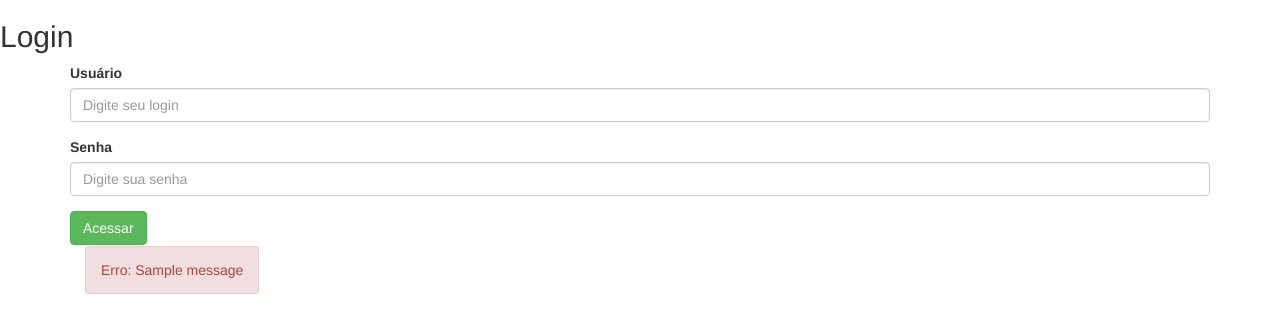
After one commit to Valdir2018/agenda, a Django app: page /login/ in a window 1280 px wide. The commit adds this page. Shown: the top 333 px of the page. Run offline with Django 3.2, Linux system fonts and the light colour scheme; one stand-in notice (Sample message) is shown; some libraries are stand-ins or nearby versions.

Commit message:
Incluido tela e funcionalidade de autenticacao do usuario

```diff
--- a/agenda/urls.py
+++ b/agenda/urls.py
@@ -21,5 +21,8 @@ from django.views.generic import  RedirectView
 urlpatterns = [
     path('admin/', admin.site.urls),
     path('agenda/', views.lista_eventos),
-    path('', RedirectView.as_view(url='/agenda/'))
+    path('', RedirectView.as_view(url='/agenda/')),
+    path('login/', views.login_user),
+    path('login/submit', views.submit_login),
+    path('logout/', views.logout_user)
 ]
--- a/core/views.py
+++ b/core/views.py
@@ -1,14 +1,38 @@
 from django.shortcuts import render, redirect
 from core.models import Evento
-# Create your views here.
-
+from django.contrib.auth.decorators import login_required
+from django.contrib.auth import authenticate, login, logout
+from django.contrib import messages
 
 # redireciona p/ uma url existente
 #def index(request):
     #return redirect('/agenda/')
 
+def login_user(request):
+    return render(request,'login.html')
+
+def submit_login(request):
+    # Se a requisição for do tipo POST
+    if request.POST:
+        username = request.POST.get('usuario')
+        password = request.POST.get('senha')
+        usuario = authenticate(username=username, password=password)
+        if usuario is not None:
+            login(request, usuario)
+            return redirect('/')
+        else:
+            messages.error(request, "Usuário ou senha inválida !")
+
+    return redirect('/')
+
+def logout_user(request):
+    logout(request)
+    return redirect('/')
+
+# decorator
+@login_required(login_url='/login/')
 def lista_eventos(request):
-    #usuario = request.user
-    evento = Evento.objects.all()
+    usuario = request.user
+    evento = Evento.objects.filter(usuario=usuario)
     dados = { 'eventos':evento }
     return render(request, 'agenda.html', dados)
--- /dev/null
+++ b/templates/login.html
@@ -0,0 +1,36 @@
+<!DOCTYPE html>
+<html lang="en">
+<head>
+    <meta charset="UTF-8">
+    <title>Agenda</title>
+    <link rel="stylesheet" href="https://maxcdn.bootstrapcdn.com/bootstrap/3.4.1/css/bootstrap.min.css">
+    <script src="https://ajax.googleapis.com/ajax/libs/jquery/3.5.1/jquery.min.js"></script>
+    <script src="https://maxcdn.bootstrapcdn.com/bootstrap/3.4.1/js/bootstrap.min.js"></script>
+</head>
+<body>
+        <h2>Login</h2>
+         <div class="container">
+             <form action="submit" method="POST" class="form-horizontal">{% csrf_token %}
+                 <div class="col-md-12">
+             <div class="form-group">
+                <label>Usuário</label>
+                <input type="text" name="usuario" class="form-control" placeholder="Digite seu login">
+             </div>
+             <div class="form-group">
+                <label>Senha</label>
+                <input type="password" name="senha" class="form-control"  placeholder="Digite sua senha">
+             </div>
+             <div class="form-group">
+                 <input type="submit" value="Acessar" class="btn btn-success">
+             </div>
+         </div>
+
+        </form>
+          <div class="col-md-10">
+               {% for message in messages %}
+                   <span class="alert alert-danger">Erro: {{ message }}</span>
+               {% endfor %}
+          </div>
+      </div>
+</body>
+</html>
--- a/templates/model-header.html
+++ b/templates/model-header.html
@@ -1,2 +1,6 @@
  <meta charset="UTF-8">
+
  <title>Agenda</title>
+ <div align="right">
+   <a href="/logout">Logout</a>
+ </div>
```
Also changed, not shown: db.sqlite3.
